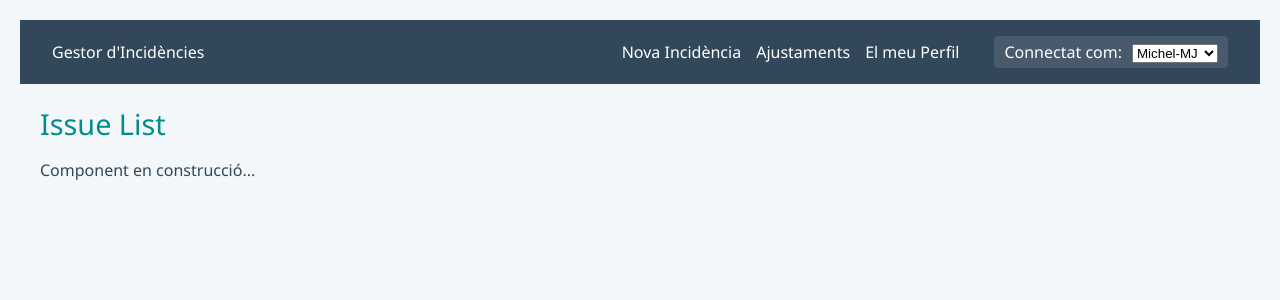
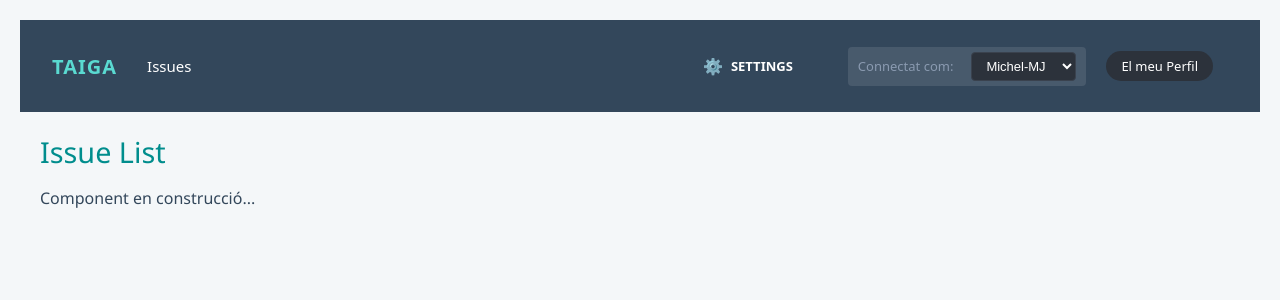
Before and after one commit to Michel-MJ/-ASW---Projecte-1-Issue-Tracker-Frontend, a Vue app: page / in a window 1280 px wide. Shown: the top 300 px of the page. Built offline with nearby package versions, Linux system fonts and the light colour scheme.

Commit message:
Header estilat, botons new issue no van al header

```diff
--- a/src/assets/application.css
+++ b/src/assets/application.css
@@ -1,4 +1,5 @@
 @import "new_issue.css";
+@import "header.css";
 
 body {
   font-family: 'Segoe UI', Roboto, Helvetica, Arial, sans-serif;
--- /dev/null
+++ b/src/assets/header.css
@@ -0,0 +1,100 @@
+.navbar {
+  background: #20242a;
+  padding: 0 30px;
+  display: flex;
+  justify-content: space-between;
+  align-items: center;
+  height: 60px;
+  font-family: system-ui, -apple-system, BlinkMacSystemFont, 'Segoe UI', Roboto, sans-serif;
+}
+
+.nav-left {
+  display: flex;
+  align-items: center;
+  gap: 30px;
+}
+
+.logo {
+  color: #5adad1;
+  font-weight: 900;
+  font-size: 20px;
+  letter-spacing: 1px;
+}
+
+.nav-link {
+  color: #fff;
+  text-decoration: none;
+  font-weight: 500;
+  font-size: 15px;
+}
+
+.nav-right {
+  display: flex;
+  align-items: center;
+  gap: 20px;
+}
+
+.settings-link {
+  color: #8a9ab0;
+  text-decoration: none;
+  display: flex;
+  align-items: center;
+  gap: 8px;
+  font-size: 13px;
+  font-weight: bold;
+  transition: color 0.2s ease;
+}
+
+.settings-link:hover {
+  color: #fff;
+}
+
+.settings-icon {
+  font-size: 16px;
+}
+
+.user-selector {
+  display: flex;
+  align-items: center;
+  gap: 8px;
+  color: #8a9ab0;
+  font-size: 13px;
+  font-weight: 500;
+}
+
+.user-selector label {
+  cursor: pointer;
+}
+
+.user-selector select {
+  background: #2c323b;
+  color: #fff;
+  border: 1px solid #3a424e;
+  padding: 5px 10px;
+  border-radius: 4px;
+  font-size: 13px;
+  cursor: pointer;
+  outline: none;
+  transition: border-color 0.2s ease;
+}
+
+.user-selector select:focus {
+  border-color: #5adad1;
+}
+
+.nav-right > a:not(.settings-link) {
+  display: flex;
+  align-items: center;
+  text-decoration: none;
+  color: #fff;
+  background: #2c323b;
+  padding: 6px 15px;
+  border-radius: 20px;
+  font-size: 13px;
+  font-weight: 500;
+  transition: background 0.2s ease-in-out;
+}
+
+.nav-right > a:not(.settings-link):hover {
+  background: #3a424e;
+}
--- a/src/components/NavBar.vue
+++ b/src/components/NavBar.vue
@@ -1,13 +1,18 @@
 <template>
   <nav class="navbar">
-    <div class="navbar-brand">
-      <router-link to="/">Gestor d'Incidències</router-link>
+
+    <div class="nav-left">
+      <span class="logo">TAIGA</span>
+      <router-link to="/issues" class="nav-link">
+        Issues
+      </router-link>
     </div>
 
-    <div class="navbar-menu">
-      <router-link to="/issues/new">Nova Incidència</router-link>
-      <router-link to="/settings">Ajustaments</router-link>
-      <router-link to="/profile">El meu Perfil</router-link>
+    <div class="nav-right">
+
+      <router-link to="/settings" class="settings-link">
+        <span class="settings-icon">⚙️</span> SETTINGS
+      </router-link>
 
       <div class="user-selector">
         <label for="user-select">Connectat com:</label>
@@ -17,9 +22,13 @@
           </option>
         </select>
       </div>
+
+      <router-link to="/profile">El meu Perfil</router-link>
+
     </div>
   </nav>
 </template>
+
 
 <script setup>
 import { ref, onMounted } from 'vue'
```
